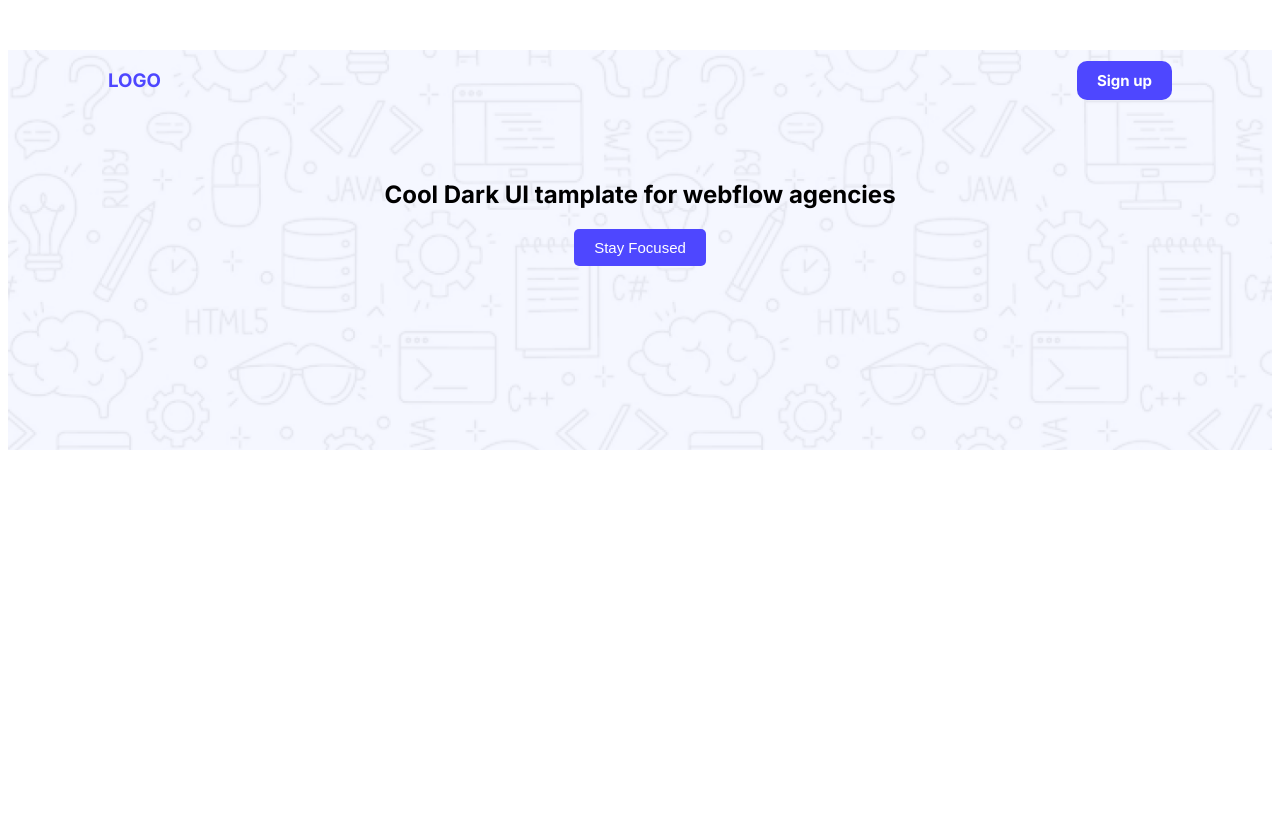
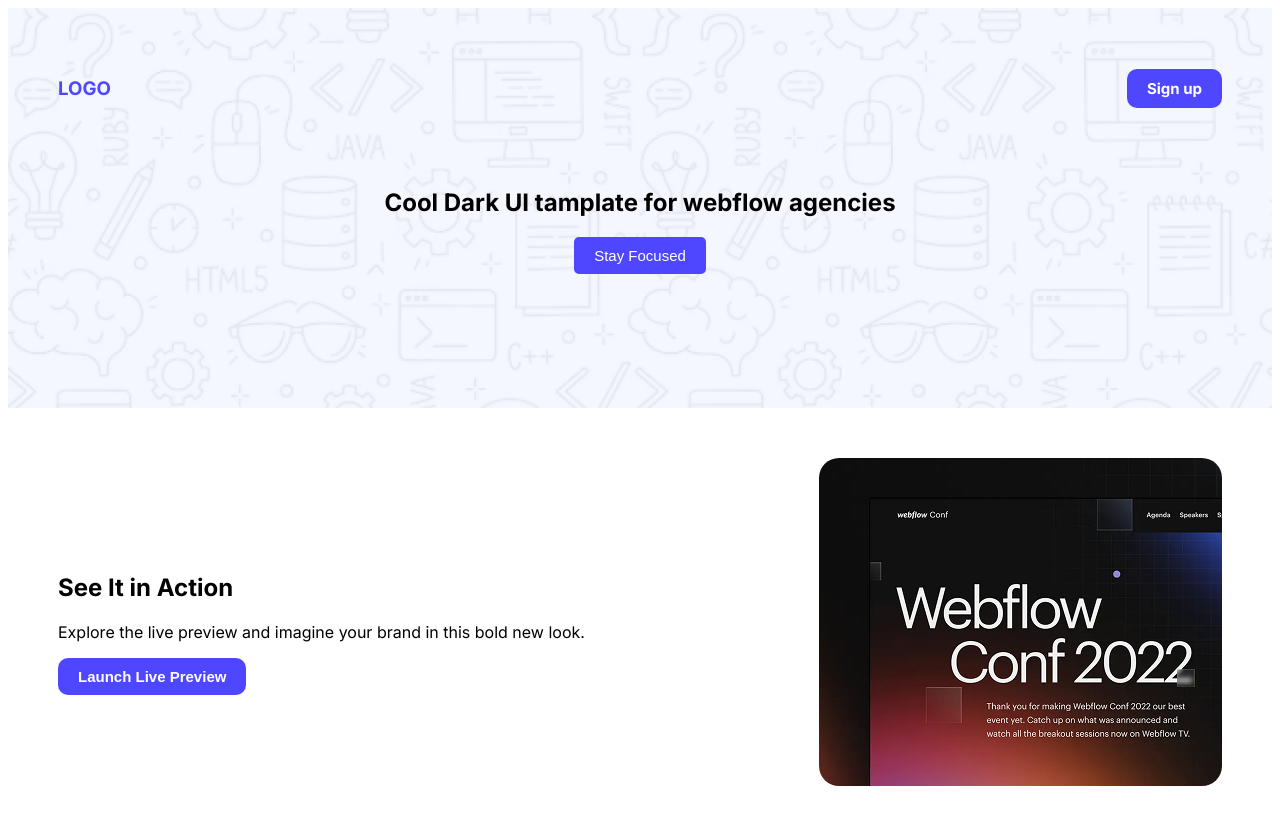
Before and after one commit to azrasharmila/B12A01-landing-launchpad, a plain HTML site: page index.html in a window 1280 px wide. Before the commit the page ends 800 px from the top, so only its background shows below. Drawn offline with Linux system fonts and the light colour scheme.

Commit message:
added the see it in action part

```diff
--- a/index.html
+++ b/index.html
@@ -36,6 +36,17 @@
 
     </header>
     <main>
+        <section class="action">
+            <div>
+                <h2>See It in Action</h2>
+                <p class="description">Explore the live preview and imagine your brand in this bold new look.</p>
+                <button class="btn-primary">Launch Live Preview</button>
+            </div>
+            <div>
+                <img src="./Assets/wc-mini.png" class="img-rad" >
+            </div>
+
+        </section>
 
     </main>
     <footer>
--- a/styles/task.css
+++ b/styles/task.css
@@ -26,8 +26,8 @@
     display: flex;
     align-items: center;
     justify-content: space-between;
-    padding: 0px 50px;
-    margin: 50px 50px;
+    padding: 50px 50px;
+    margin: 0 auto;
 }
 .nav h3{
     font-size: 34px;
@@ -61,3 +61,13 @@
 
   text-align: center;
 }
+/* action styles */
+.action{
+    display: flex;
+    justify-content: space-between;
+    align-items: center;
+    margin: 50px 50px;
+}
+.img-rad{
+    border-radius: 20px;
+}
```
